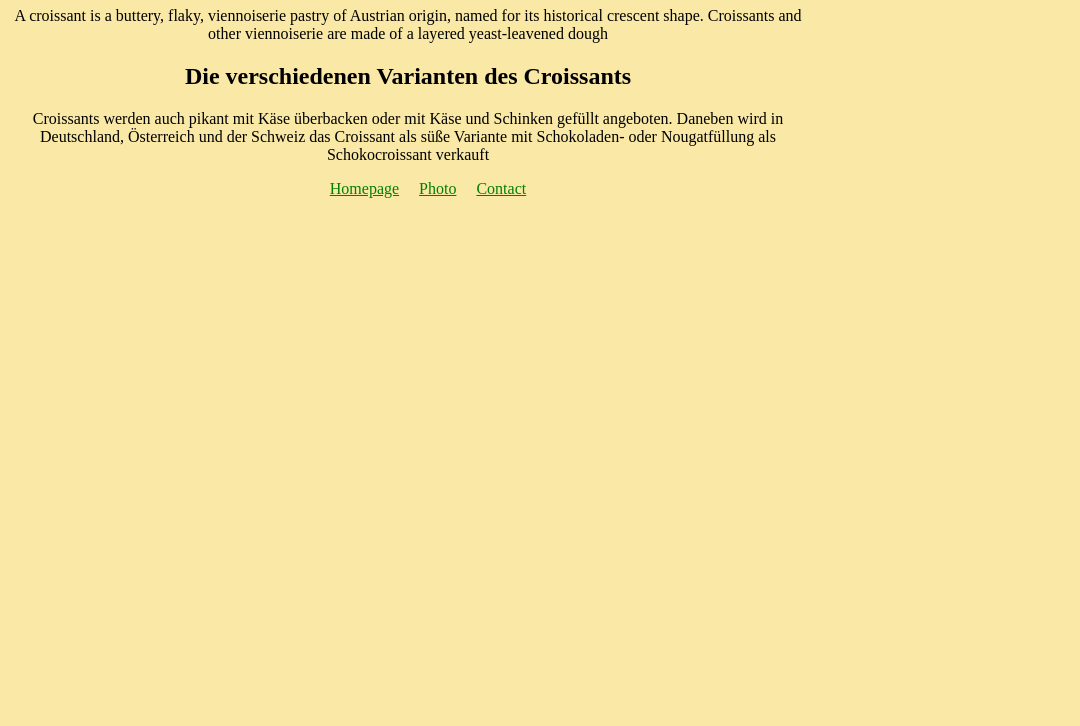
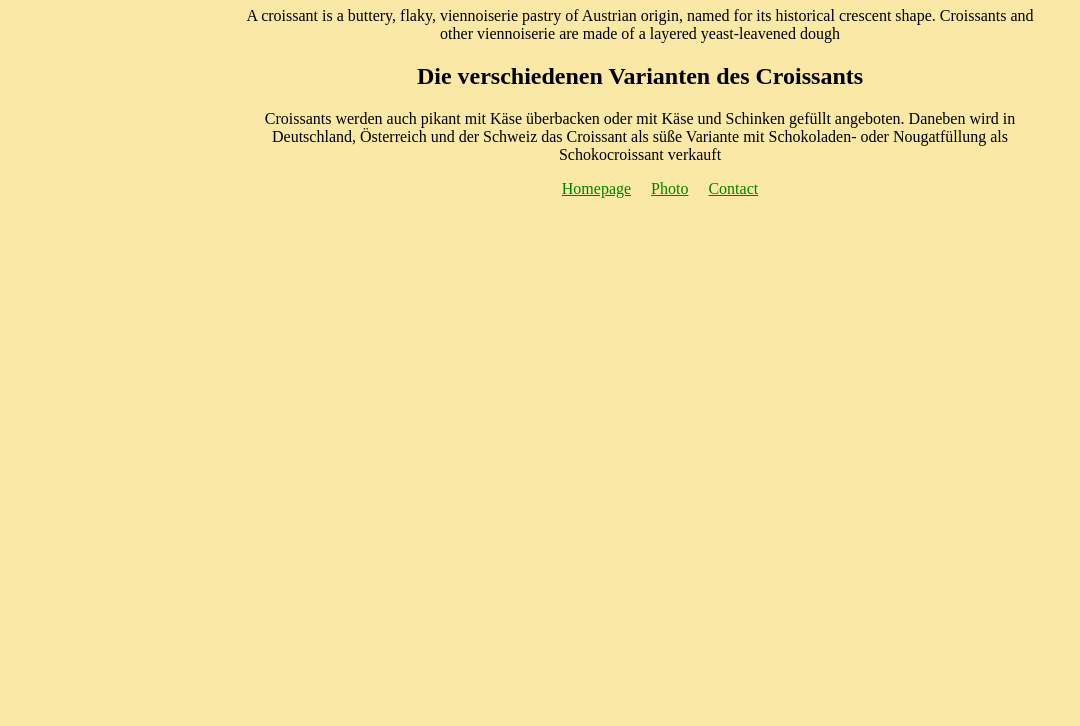
Before and after one commit to kreativcare/croissant, a plain HTML site: page index.html in a window 1280 px wide. Shown: the part 74-800 px from the top of the page, without its empty margins (0-1080 px from the left). Drawn offline with Linux system fonts and the light colour scheme.

Commit message:
updated css

```diff
--- a/css/style.css
+++ b/css/style.css
@@ -1,8 +1,9 @@
 body {
   display: block;
   text-align: center;
-  max-width: 800px;
+  width: 800px;
   background-color: #f9e8a6;
+  margin: 0 auto;
 }
 
 ul {
```
